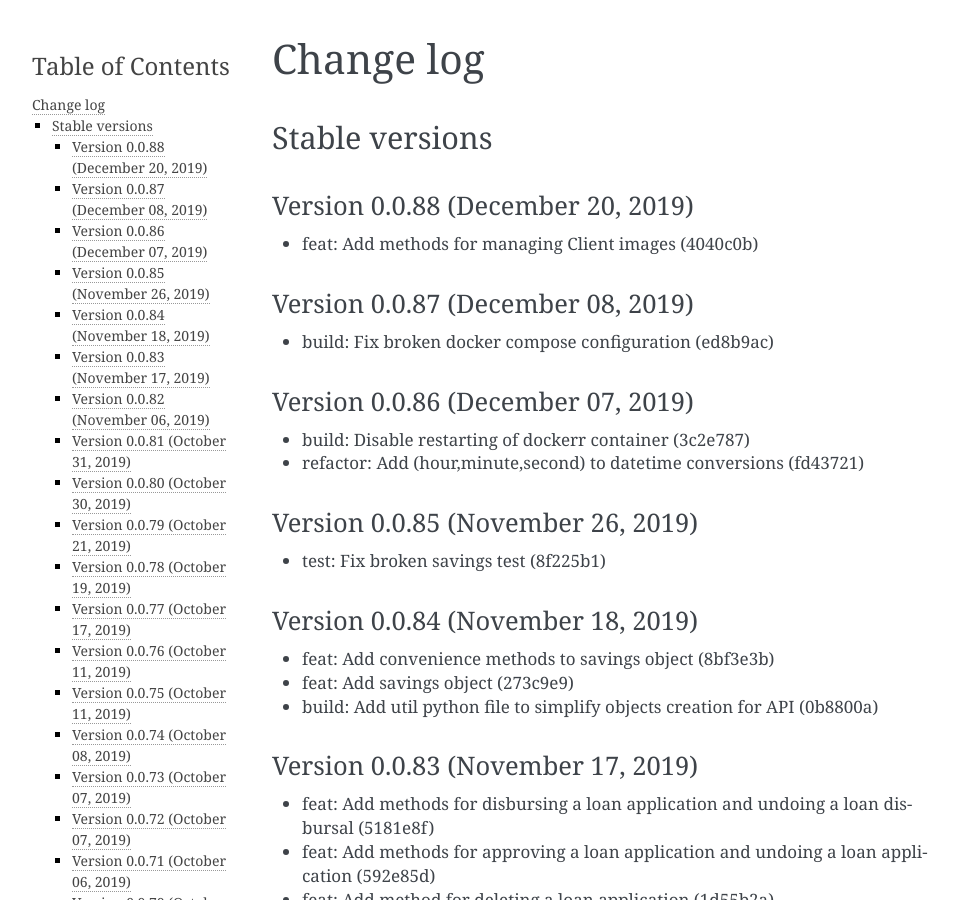
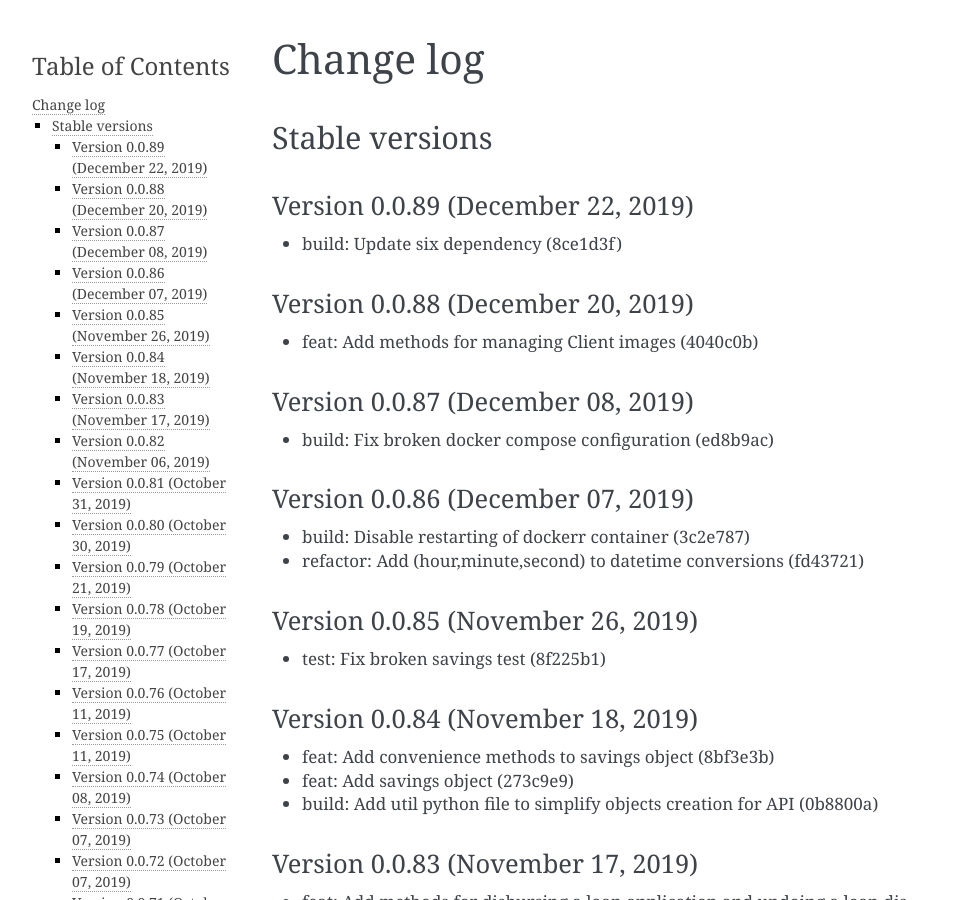
Before and after one commit to mobidevke/PyFineract, a Sphinx documentation site: the page built from docs/changes.rst, in a window 1280 px wide and 900 px high. Shown: the whole window, without its empty margins (148-1106 px from the left). Built offline with Sphinx 7.4.7, drawn with Linux system fonts in a browser that asks for light colours; formulas are drawn with MathJax 3.

Commit message:
Publish version 0.0.89

```diff
--- a/docs/changes.rst
+++ b/docs/changes.rst
@@ -3,6 +3,11 @@ Change log
 
 Stable versions
 ~~~~~~~~~~~~~~~
+
+Version 0.0.89 (December 22, 2019)
+-------------------------------------
+
+* build: Update six dependency (8ce1d3f)
 
 Version 0.0.88 (December 20, 2019)
 -------------------------------------
--- a/setup.py
+++ b/setup.py
@@ -2,7 +2,7 @@ import textwrap
 
 import setuptools
 
-version = "0.0.88"
+version = "0.0.89"
 
 if __name__ == '__main__':
     setuptools.setup(
```
